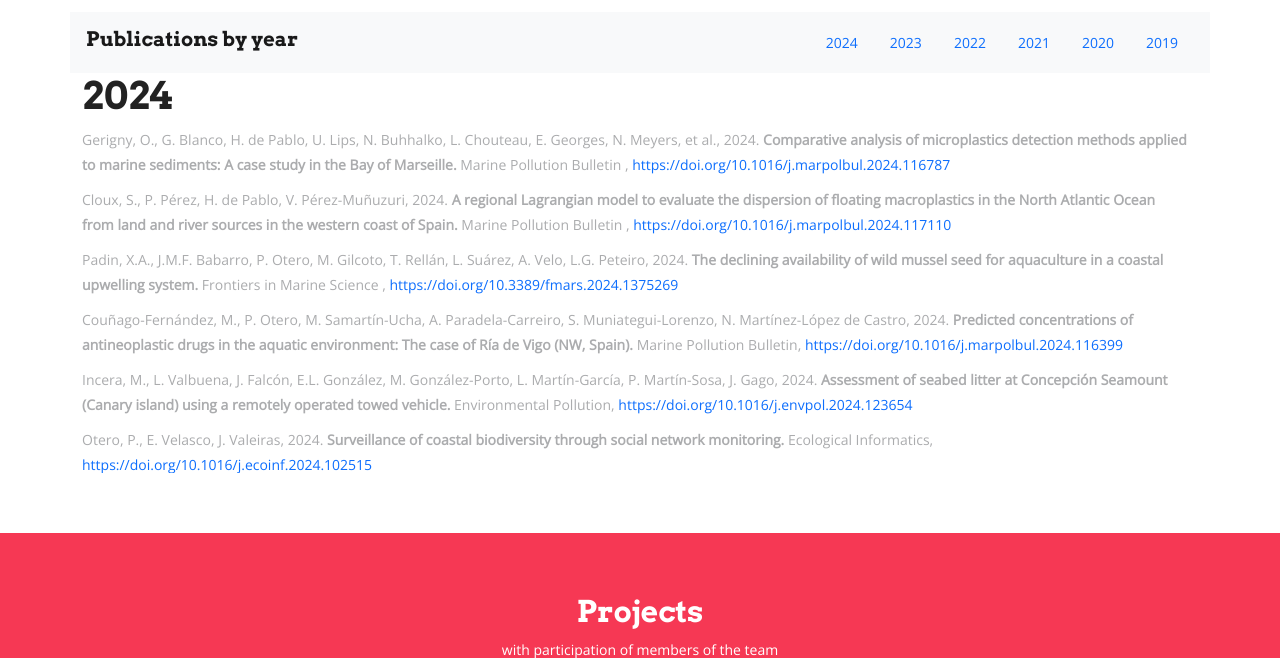
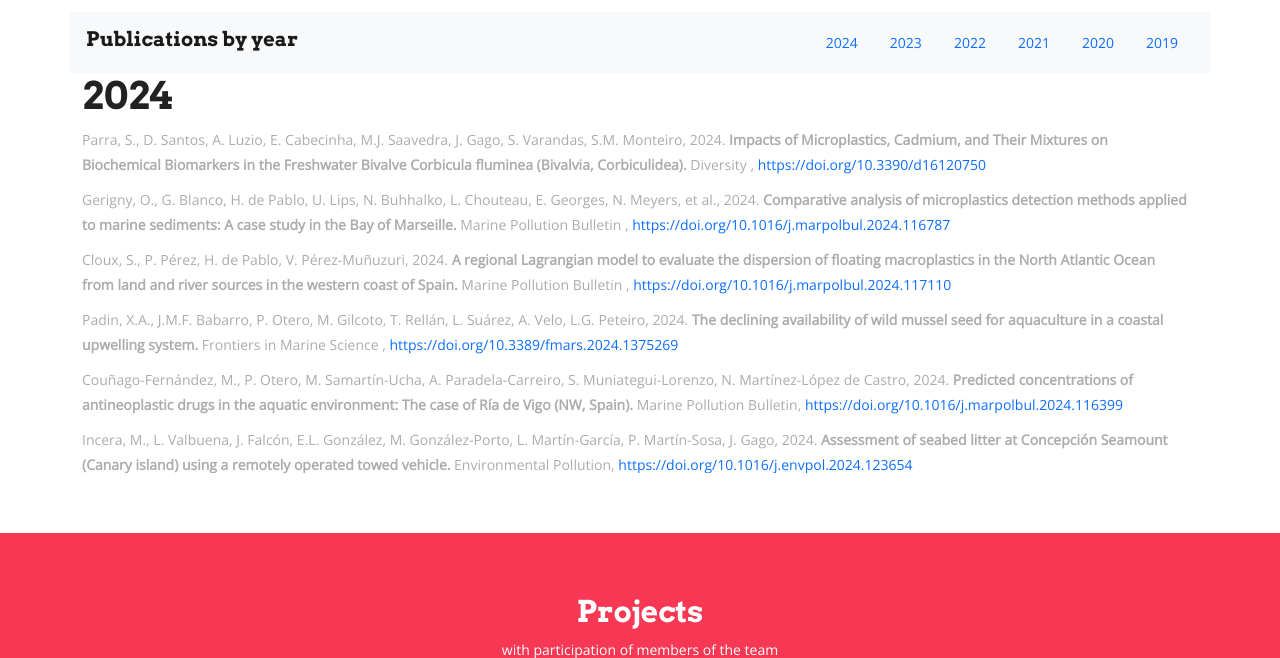
Before and after one commit to ocevi/ocevi.github.io, a plain HTML site: page index.html in a window 1280 px wide. Shown: the part 3700-4358 px from the top of the page. Drawn offline with nearby package versions, Linux system fonts and the light colour scheme; files whose address does not match are found by name.

Commit message:
Add files via upload

```diff
--- a/index.html
+++ b/index.html
@@ -521,6 +521,9 @@
 			<div data-bs-spy="scroll" data-bs-target="#navbar-example2" data-bs-offset="0" class="scrollspy-example" tabindex="0" style="overflow-y: scroll; height:400px">
 			    <h4 id="scrollspyHeading2023">2024</h4>
 				<ul class="list-inline">
+					<li class="list-inline-item" style="padding-bottom:10px">
+						<p>Parra, S., D. Santos, A. Luzio, E. Cabecinha, M.J. Saavedra, J. Gago, S. Varandas, S.M. Monteiro, 2024. <b>Impacts of Microplastics, Cadmium, and Their Mixtures on Biochemical Biomarkers in the Freshwater Bivalve Corbicula fluminea (Bivalvia, Corbiculidea).</b> Diversity , <a href="https://doi.org/10.3390/d16120750">https://doi.org/10.3390/d16120750</a></p>
+					</li>
 					<li class="list-inline-item" style="padding-bottom:10px">
 						<p>Gerigny, O., G. Blanco, H. de Pablo, U. Lips, N. Buhhalko, L. Chouteau, E. Georges, N. Meyers, et al., 2024. <b>Comparative analysis of microplastics detection methods applied to marine sediments: A case study in the Bay of Marseille.</b> Marine Pollution Bulletin , <a href="https://doi.org/10.1016/j.marpolbul.2024.116787">https://doi.org/10.1016/j.marpolbul.2024.116787</a></p>
 					</li>
```
